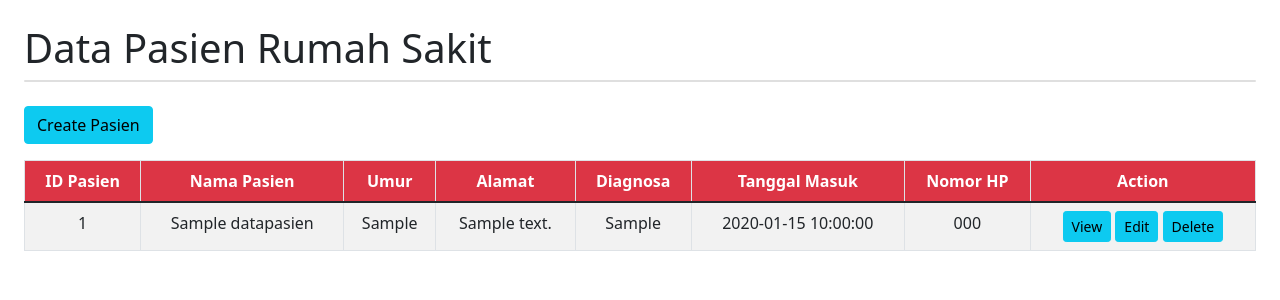
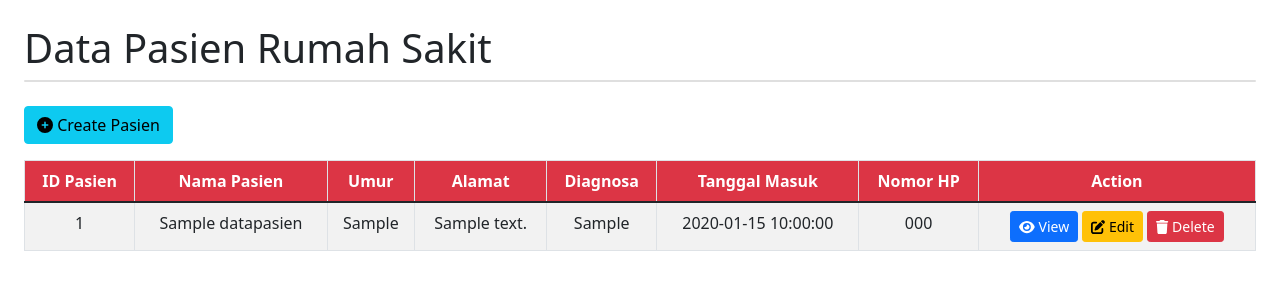
Before and after one commit to Deviyuniarti/Backend_Maxy, a PHP site: page / in a window 1280 px wide. Shown: the top 300 px of the page. Run offline with PHP 8.4, Linux system fonts and the light colour scheme; tables that the repository leaves empty or names only in its code hold one stand-in row (values such as "Sample post"); some libraries are stand-ins or nearby versions.

Commit message:
PHP CRUD dan Free Web Hosting

```diff
--- a/Days17/rumahSakit/create_datapasien.php
+++ b/Days17/rumahSakit/create_datapasien.php
@@ -25,7 +25,7 @@
         </div>
         <div class="card shadow">
             <div class="card-body">
-                <form action="index.php" method="POST">
+            <form method="POST" action="proses_datapasien.php">
                     <input type="hidden" name="id_pasien" value="">
                     <div class="form-group mb-3">
                         <label for="nama_pasien">Nama Pasien</label>
--- a/Days17/rumahSakit/index.php
+++ b/Days17/rumahSakit/index.php
@@ -46,15 +46,15 @@
                                         <td><?= $row['tanggal_masuk'] ?></td>
                                         <td><?= $row['nomor_hp'] ?></td>
                                         <td>
-                                            <a class="btn btn-info btn-sm btn-action" href="view_datapasien.php?id_pasien=<?= $row['id_pasien'] ?>">
-                                                <i class="fas fa-eye"></i> View
+                                            <a class="btn btn-primary btn-sm btn-action" href="view_datapasien.php?id_pasien=<?= $row['id_pasien'] ?>">
+                                                <i class="fa fa-eye"></i>  View
                                             </a>
-                                            <a class="btn btn-info btn-sm" href="edit_datapasien.php?id_pasien=<?= $row['id_pasien'] ?>">
-                                                <i class="fas fa-edit"></i> Edit
+                                            <a class="btn btn-warning btn-sm" href="edit_datapasien.php?id_pasien=<?= $row['id_pasien'] ?>">
+                                                <i class="fa fa-edit"></i> Edit
                                             </a>
-                                            <a class="btn btn-info btn-sm" href="delete_datapasien.php?iddel=<?= $row['id_pasien'] ?>"
+                                            <a class="btn btn-danger btn-sm" href="delete_datapasien.php?iddel=<?= $row['id_pasien'] ?>"
                                             onclick="if(!confirm('Anda Yakin Hapus Data Pasien <?= $row['nama_pasien'] ?>?')) {return false}">
-                                                <i class="fas fa-trash-alt"></i> Delete
+                                                <i class="fa fa-trash"></i> Delete
                                             </a>
                                         </td>
                                     </tr>
@@ -66,13 +66,13 @@
             </div>
         </main>
     </div>
-
-</body>
-</html>
-  <script src="https://cdn.jsdelivr.net/npm/bootstrap@5.2.3/dist/js/bootstrap.bundle.min.js" crossorigin="anonymous"></script>
+    <script src="https://cdn.jsdelivr.net/npm/bootstrap@5.2.3/dist/js/bootstrap.bundle.min.js" crossorigin="anonymous"></script>
     <script src="js/scripts.js"></script>
     <script src="https://cdnjs.cloudflare.com/ajax/libs/Chart.js/2.8.0/Chart.min.js" crossorigin="anonymous"></script>
     <script src="assets/demo/chart-area-demo.js"></script>
     <script src="assets/demo/chart-bar-demo.js"></script>
     <script src="https://cdn.jsdelivr.net/npm/simple-datatables@7.1.2/dist/umd/simple-datatables.min.js" crossorigin="anonymous"></script>
     <script src="js/datatables-simple-demo.js"></script>
+    <script src="https://use.fontawesome.com/releases/v6.3.0/js/all.js" crossorigin="anonymous"></script>
+</body>
+</html>
```
